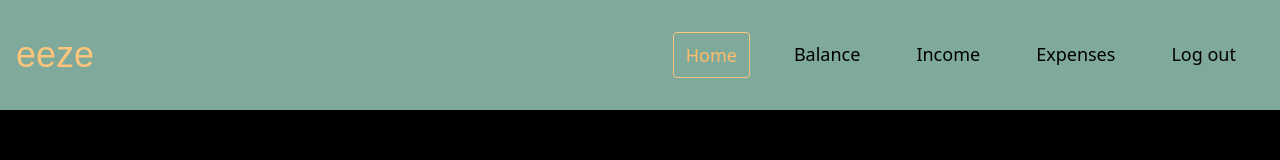
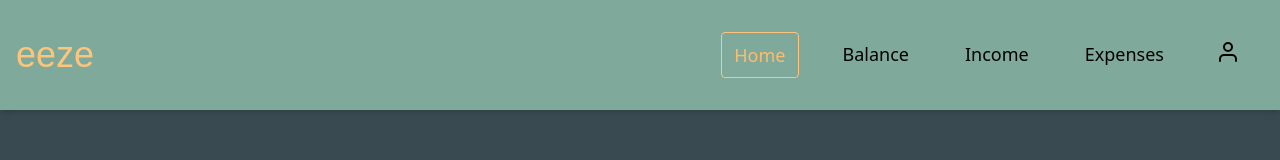
Before and after one commit to rudnaid/eeze, a React (Vite) app in the folder frontend/: page /home in a window 1280 px wide. Shown: the top 160 px of the page. Built offline with nearby package versions, Linux system fonts and the light colour scheme; no server answers.

Commit message:
add JwtTokenExpiredModal

```diff
--- a/frontend/src/Components/Navbar/LogoutLink.jsx
+++ b/frontend/src/Components/Navbar/LogoutLink.jsx
@@ -1,19 +1,23 @@
-import React from 'react';
-import { Link } from 'react-router-dom';
+import React from "react";
+import { useNavigate } from "react-router-dom";
 
-const LogoutLink = () => {
+const LogoutLink = ({ onLogout }) => {
+    const navigate = useNavigate();
+
     const handleLogout = (e) => {
         e.preventDefault();
-		localStorage.removeItem('jwt');
+        localStorage.removeItem("jwt"); // Remove token
+        if (onLogout) onLogout(); // Close dropdown if passed
+        navigate("/"); // Redirect to home
     };
+
     return (
-		<Link
-			to="/"
+        <button
             onClick={handleLogout}
-
+            className="w-full text-left px-4 py-2 hover:bg-gray-100 cursor-pointer"
         >
-			Log out
-		</Link>
+            Sign out
+        </button>
     );
 };
 
--- a/frontend/src/Components/Navbar/Navbar.jsx
+++ b/frontend/src/Components/Navbar/Navbar.jsx
@@ -1,18 +1,13 @@
-import React, { useEffect, useState } from 'react';
-import { RxHamburgerMenu } from 'react-icons/rx';
-import { Link, useNavigate } from 'react-router-dom';
-import { ROUTES } from './NavbarLinks';
-import LogoutLink from './LogoutLink';
+import React, { useEffect, useState } from "react";
+import { RxHamburgerMenu } from "react-icons/rx";
+import { Link, useNavigate } from "react-router-dom";
+import { ROUTES } from "./NavbarLinks";
+import LogoutLink from "./LogoutLink";
+import { FiUser } from "react-icons/fi";
 
 const Navbar = ({ navbarRef, updateNavbarHeight }) => {
-	const navigate = useNavigate();
     const [isMobileMenuShown, setIsMobileMenuShown] = useState(false);
-
-	const handleLogout = () => {
-		localStorage.removeItem('jwt');
-		console.log('Ez a jwt: ', localStorage.getItem('jwt'));
-		navigate('/');
-	};
+    const [isDropdownOpen, setIsDropdownOpen] = useState(false);
 
     useEffect(() => {
         updateNavbarHeight();
@@ -36,21 +31,47 @@ const Navbar = ({ navbarRef, updateNavbarHeight }) => {
             </button>
 
             {/* Mobile Menu toggle */}
-			<div
-				className={`${!isMobileMenuShown && 'hidden'} w-full lg:block lg:w-auto`}
-			>
+            <div className={`${!isMobileMenuShown && "hidden"} w-full lg:block lg:w-auto`}>
                 <ul className="flex flex-col lg:flex-row rounded-lg border border-gray-100 bg-gray-50 p-4 text-lg lg:space-x-8 lg:border-none lg:bg-transparent">
                     {ROUTES.map((route, i) => (
                         <li
                             key={route}
                             className={`cursor-pointer rounded px-3 py-2
-              ${i === 0 ? 'border border-[#fdc57b] text-[#fdc57b] lg:bg-transparent lg:text-[#febd68] hover:text-gray-800' : 'hover:border border-[#fdc57b]'}`}
+                                ${
+                                    i === 0
+                                        ? "border border-[#fdc57b] text-[#fdc57b] lg:bg-transparent lg:text-[#febd68] hover:text-gray-800"
+                                        : "hover:border border-[#fdc57b]"
+                                }`}
                         >
                             <Link to={route.path}>{route.name}</Link>
                         </li>
                     ))}
-					<li className="cursor-pointer rounded px-3 py-2 hover:border border-[#fdc57b]">
-						<LogoutLink />
+
+                    {/* User Profile Dropdown */}
+                    <li className="relative">
+                        <button
+                            onClick={() => setIsDropdownOpen(!isDropdownOpen)}
+                            className="flex items-center p-2 rounded-full hover:bg-gray-200"
+                        >
+                            <FiUser size={24} />
+                        </button>
+
+                        {/* Dropdown Menu */}
+                        {isDropdownOpen && (
+                            <div className="absolute right-0 mt-2 w-40 bg-white border border-gray-300 rounded-lg shadow-lg">
+                                <ul className="text-left">
+                                    <li className="px-4 py-2 hover:bg-gray-100">
+                                        <Link to="/profile">Your Profile</Link>
+                                    </li>
+                                    <li className="px-4 py-2 hover:bg-gray-100">
+                                        <Link to="/settings">Settings</Link>
+                                    </li>
+                                    <li>
+                                        <LogoutLink onLogout={() => setIsDropdownOpen(false)} />
+                                    </li>
+                                </ul>
+                            </div>
+                        )}
                     </li>
                 </ul>
             </div>
--- a/frontend/src/Components/Util/JwtTokenExpiredModal.jsx
+++ b/frontend/src/Components/Util/JwtTokenExpiredModal.jsx
@@ -2,7 +2,7 @@ import React from "react";
 
 const JwtTokenExpiredModal = ({ onClose }) => {
     return (
-        <div className="fixed inset-0 bg-black bg-opacity-50 flex items-center justify-center">
+        <div className="fixed inset-0 bg-[#394a51] bg-opacity-50 flex items-center justify-center">
             <div className="bg-white p-6 rounded-lg shadow-lg max-w-sm text-center">
                 <h2 className="text-lg font-bold mb-2">Session Expired</h2>
                 <p>Your session has expired. Please log in again.</p>
--- a/frontend/src/Utils/Util.js
+++ b/frontend/src/Utils/Util.js
@@ -1,4 +1,4 @@
-import jwtDecode from 'jwt-decode';
+import { jwtDecode } from 'jwt-decode';
 
 export const isUserAuthenticated = () => {
 	const token = localStorage.getItem('jwt');
```
Lines whose indentation alone changed are shown as unchanged.
